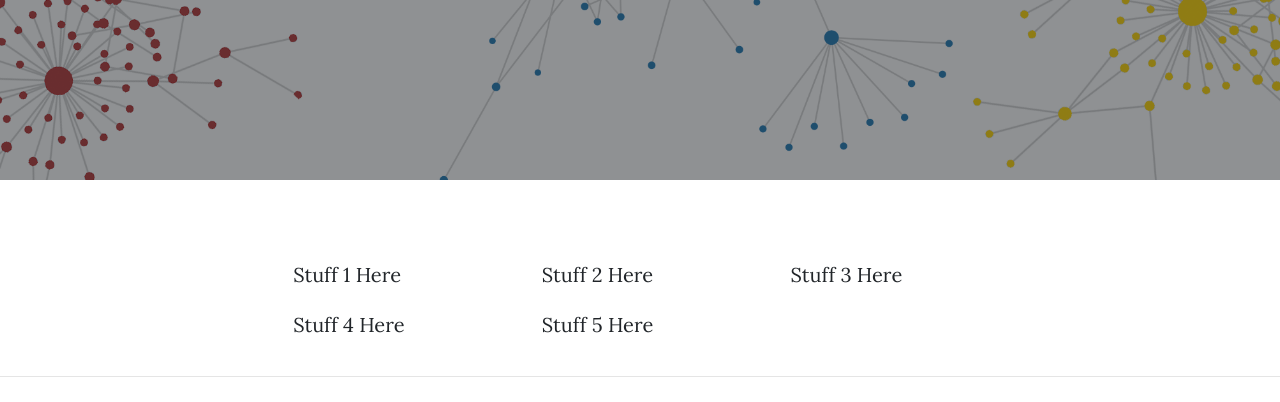
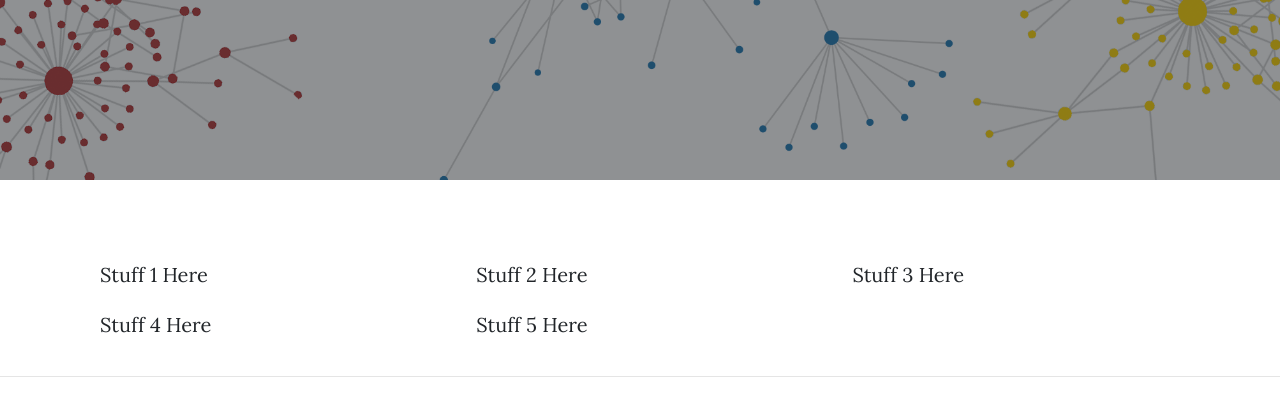
Before and after one commit to kevinli573/malnet-v1, a website: page publications.html in a window 1280 px wide. Shown: the part 398-800 px from the top of the page. Drawn offline with nearby package versions, Linux system fonts and the light colour scheme.

Commit message:
Update publications.html

```diff
--- a/publications.html
+++ b/publications.html
@@ -71,7 +71,7 @@
 
   <!-- Main Content -->
   <div class="container">
-    <div class="row" style="flex-wrap: nowrap !important;">
+    <div class="row" style="display: block !important;">
       <div class="new-col-lg-8 new-col-md-10 mx-auto">
         <br>
         <div class="publication-card-container">
```
